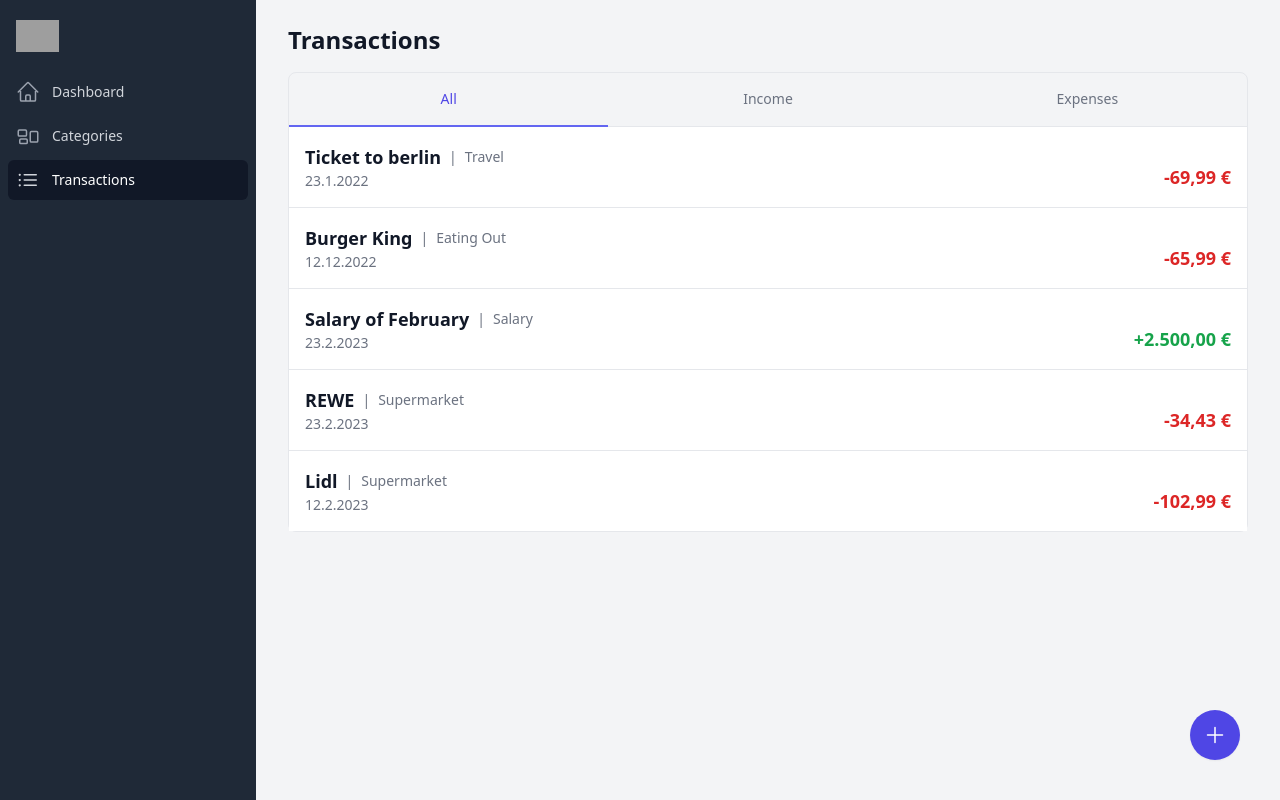
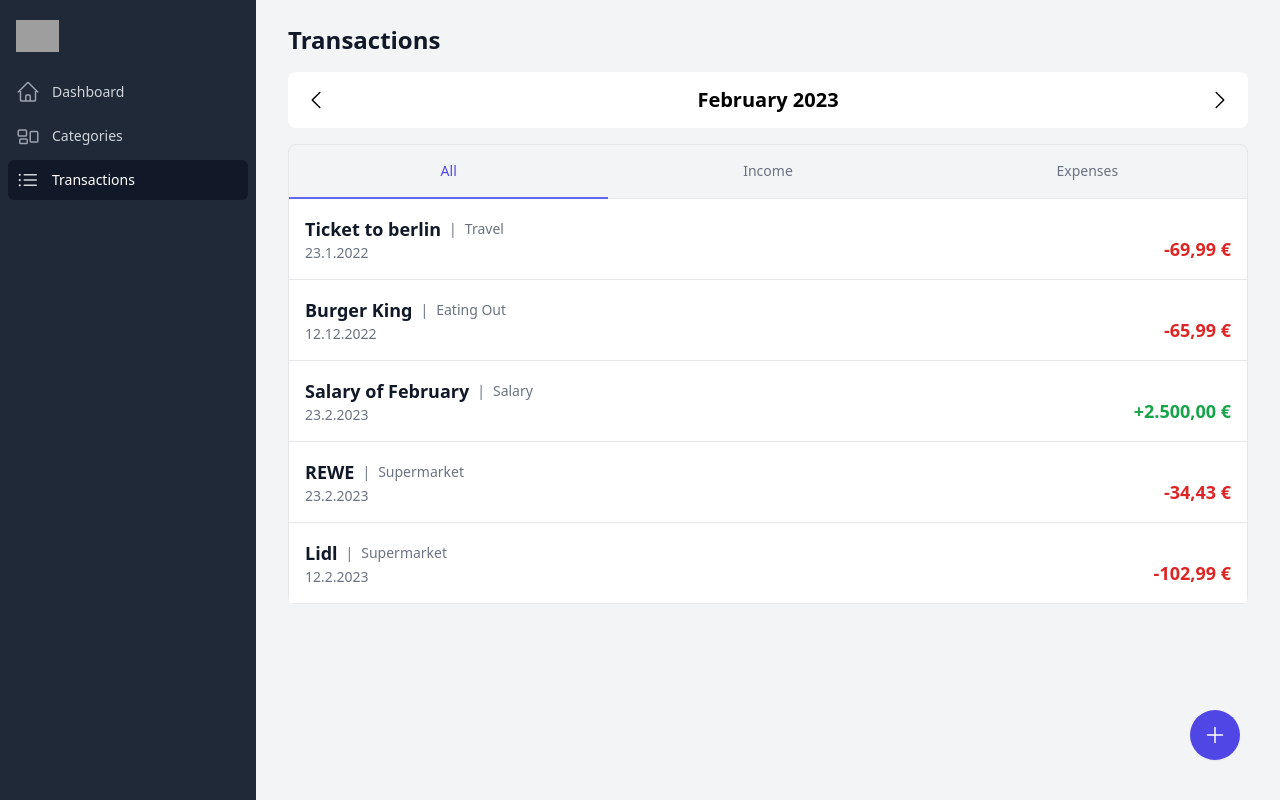
Before and after one commit to tatasadi/react-money-manager, a React (Vite) app: page /transactions/all in a window 1280 px wide. Built offline with nearby package versions, Linux system fonts and the light colour scheme; grey boxes are pictures that could not be loaded.

Commit message:
first design of transactions filter

```diff
--- /dev/null
+++ b/src/components/MonthFilter.tsx
@@ -0,0 +1,34 @@
+import { ChevronLeftIcon, ChevronRightIcon } from "@heroicons/react/24/outline";
+import { useSelector } from "react-redux";
+import { RootState } from "../redux/store";
+
+export default function MonthFilter() {
+  const transactionsState = useSelector(
+    (state: RootState) => state.transactions
+  );
+
+  const dates = transactionsState.transactions.map((t) => new Date(t.date));
+
+  dates.sort(function (a, b) {
+    return a - b;
+  });
+
+  const firstDate = dates[0];
+  const lastDate = dates[dates.length - 1];
+
+  console.log(dates, firstDate, lastDate);
+
+  return (
+    <div className="mx-auto max-w-7xl px-4 sm:px-6 md:px-8 mt-4">
+      <div className="bg-white flex rounded-lg justify-between items-center">
+        <button className="hover:bg-indigo-100 cursor-pointer p-4 rounded">
+          <ChevronLeftIcon className="h-6 w-6" />
+        </button>
+        <div className="font-bold text-xl">February 2023</div>
+        <button className="hover:bg-indigo-100 cursor-pointer p-4 rounded">
+          <ChevronRightIcon className="h-6 w-6" />
+        </button>
+      </div>
+    </div>
+  );
+}
--- a/src/components/transactions/Transactions.tsx
+++ b/src/components/transactions/Transactions.tsx
@@ -6,6 +6,7 @@ import Tabs from "../Tabs";
 import { PlusIcon } from "@heroicons/react/24/outline";
 import TransactionModal from "./TransactionModal";
 import { openModalForCreate } from "../../redux/transactionsSlice";
+import MonthFilter from "../MonthFilter";
 
 const tabs = [
   { name: "All", href: "all" },
@@ -34,6 +35,7 @@ export default function Transactions() {
       <div className="mx-auto max-w-7xl px-4 sm:px-6 lg:px-8">
         <h1 className="text-2xl font-semibold text-gray-900">Transactions</h1>
       </div>
+      <MonthFilter />
       <Tabs tabs={tabs} updateTab={updateTab} />
       <button
         type="button"
```
